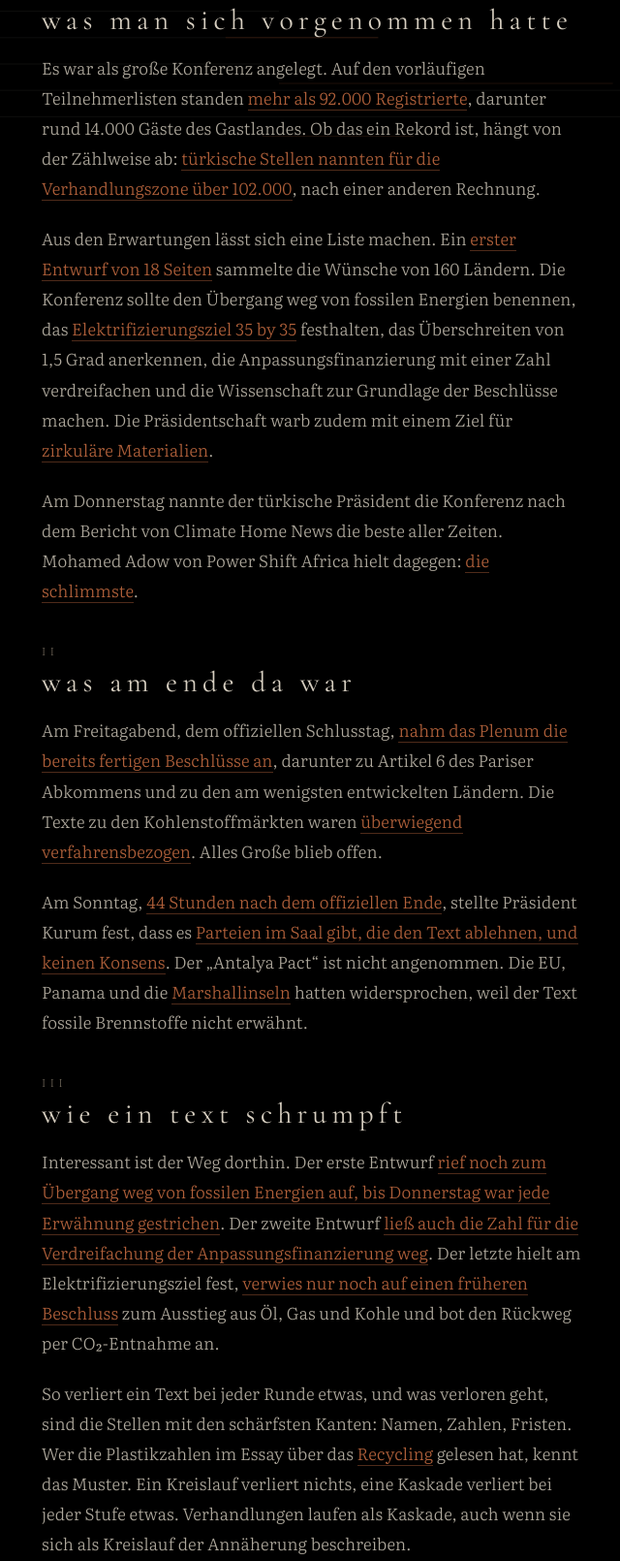
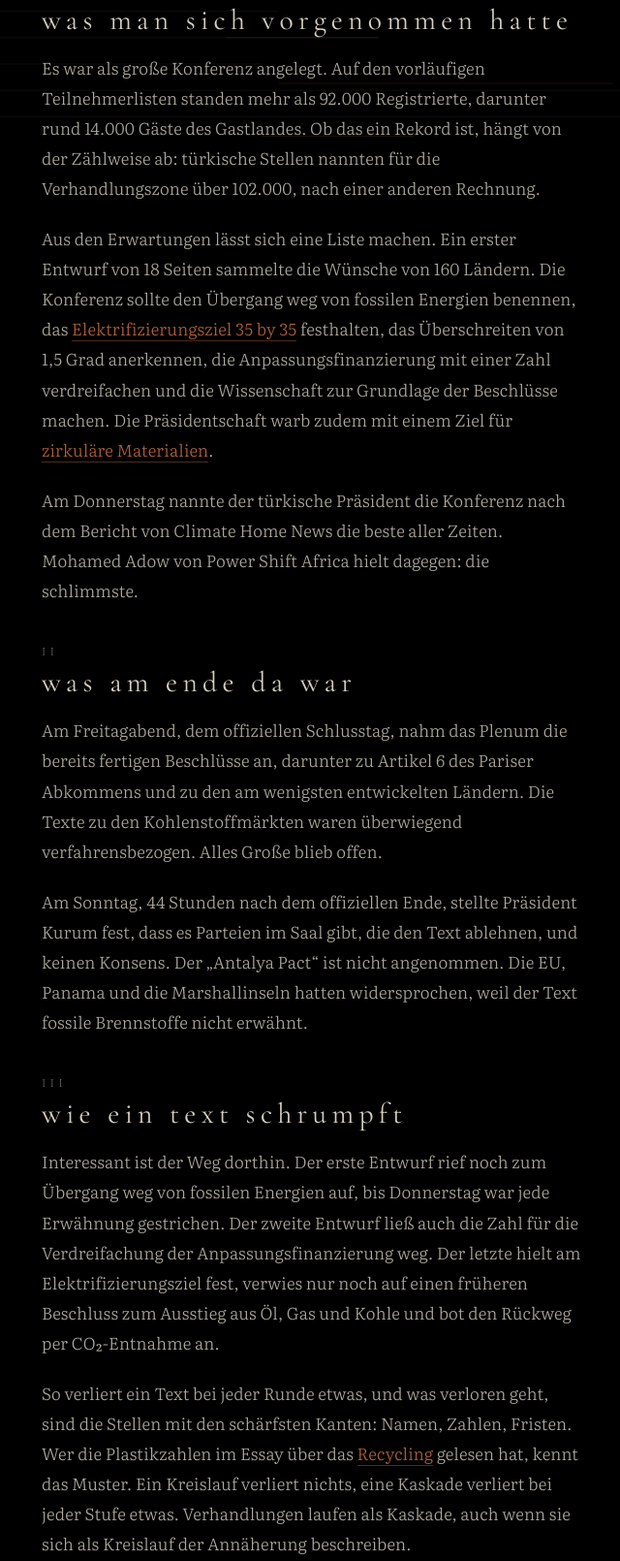
Before and after one commit to wieskoenig-ops/emergenz.art, a plain HTML site: page punkt/cop31/index.html in a window 1280 px wide. Shown: the part 502-2112 px from the top of the page at 97% size, without its empty margins (317-957 px from the left). Drawn offline with Linux system fonts and the light colour scheme.

Commit message:
COP31: externe Links im Fließtext entfernt, Quellenliste bleibt
Co-Authored-By: Claude Opus 5.5 <noreply@anthropic.com>

```diff
--- a/punkt/cop31/index.html
+++ b/punkt/cop31/index.html
@@ -256,22 +256,22 @@
     <div class="block">
       <span class="roman">I</span>
       <h2>was man sich vorgenommen hatte</h2>
-      <p>Es war als große Konferenz angelegt. Auf den vorläufigen Teilnehmerlisten standen <a href="https://www.carbonbrief.org/analysis-which-countries-have-sent-the-most-delegates-to-cop31" target="_blank" rel="noopener">mehr als 92.000 Registrierte</a>, darunter rund 14.000 Gäste des Gastlandes. Ob das ein Rekord ist, hängt von der Zählweise ab: <a href="https://www.turkiyetoday.com/nation/blue-zone-registrations-at-cop31-near-cop28-record-at-102610-3232777" target="_blank" rel="noopener">türkische Stellen nannten für die Verhandlungszone über 102.000</a>, nach einer anderen Rechnung.</p>
-      <p>Aus den Erwartungen lässt sich eine Liste machen. Ein <a href="https://www.climatechangenews.com/2026/11/16/cop31-bulletin-day-7-sharp-divisions-lower-expectations-for-cop-outcome/" target="_blank" rel="noopener">erster Entwurf von 18 Seiten</a> sammelte die Wünsche von 160 Ländern. Die Konferenz sollte den Übergang weg von fossilen Energien benennen, das <a href="https://planet.emergenz.art/elektrifizierung/">Elektrifizierungsziel 35 by 35</a> festhalten, das Überschreiten von 1,5 Grad anerkennen, die Anpassungsfinanzierung mit einer Zahl verdreifachen und die Wissenschaft zur Grundlage der Beschlüsse machen. Die Präsidentschaft warb zudem mit einem Ziel für <a href="https://planet.emergenz.art/kreislauf/">zirkuläre Materialien</a>.</p>
-      <p>Am Donnerstag nannte der türkische Präsident die Konferenz nach dem Bericht von Climate Home News die beste aller Zeiten. Mohamed Adow von Power Shift Africa hielt dagegen: <a href="https://www.climatechangenews.com/2026/11/20/cop31-bulletin-day-11-best-cop-worst-cop-weary-negotiators-seek-to-strengthen-outcome/" target="_blank" rel="noopener">die schlimmste</a>.</p>
+      <p>Es war als große Konferenz angelegt. Auf den vorläufigen Teilnehmerlisten standen mehr als 92.000 Registrierte, darunter rund 14.000 Gäste des Gastlandes. Ob das ein Rekord ist, hängt von der Zählweise ab: türkische Stellen nannten für die Verhandlungszone über 102.000, nach einer anderen Rechnung.</p>
+      <p>Aus den Erwartungen lässt sich eine Liste machen. Ein erster Entwurf von 18 Seiten sammelte die Wünsche von 160 Ländern. Die Konferenz sollte den Übergang weg von fossilen Energien benennen, das <a href="https://planet.emergenz.art/elektrifizierung/">Elektrifizierungsziel 35 by 35</a> festhalten, das Überschreiten von 1,5 Grad anerkennen, die Anpassungsfinanzierung mit einer Zahl verdreifachen und die Wissenschaft zur Grundlage der Beschlüsse machen. Die Präsidentschaft warb zudem mit einem Ziel für <a href="https://planet.emergenz.art/kreislauf/">zirkuläre Materialien</a>.</p>
+      <p>Am Donnerstag nannte der türkische Präsident die Konferenz nach dem Bericht von Climate Home News die beste aller Zeiten. Mohamed Adow von Power Shift Africa hielt dagegen: die schlimmste.</p>
     </div>
 
     <div class="block">
       <span class="roman">II</span>
       <h2>was am ende da war</h2>
-      <p>Am Freitagabend, dem offiziellen Schlusstag, <a href="https://enb.iisd.org/antalya-un-climate-change-conference-cop31-20Nov2026" target="_blank" rel="noopener">nahm das Plenum die bereits fertigen Beschlüsse an</a>, darunter zu Artikel 6 des Pariser Abkommens und zu den am wenigsten entwickelten Ländern. Die Texte zu den Kohlenstoffmärkten waren <a href="https://carbon-pulse.com/574146/" target="_blank" rel="noopener">überwiegend verfahrensbezogen</a>. Alles Große blieb offen.</p>
-      <p>Am Sonntag, <a href="https://www.manilatimes.net/2026/11/22/world/eu-will-not-endorse-climate-deal-throwing-cop31-deal-into-doubt/2475672" target="_blank" rel="noopener">44 Stunden nach dem offiziellen Ende</a>, stellte Präsident Kurum fest, dass es <a href="https://theprint.in/world/cop31-climate-talks-break-down-as-eu-others-reject-deal/3105816/" target="_blank" rel="noopener">Parteien im Saal gibt, die den Text ablehnen, und keinen Konsens</a>. Der „Antalya Pact“ ist nicht angenommen. Die EU, Panama und die <a href="https://www.inquisitr.com/eu-rejects-cop31-draft-fossil-fuels/" target="_blank" rel="noopener">Marshallinseln</a> hatten widersprochen, weil der Text fossile Brennstoffe nicht erwähnt.</p>
+      <p>Am Freitagabend, dem offiziellen Schlusstag, nahm das Plenum die bereits fertigen Beschlüsse an, darunter zu Artikel 6 des Pariser Abkommens und zu den am wenigsten entwickelten Ländern. Die Texte zu den Kohlenstoffmärkten waren überwiegend verfahrensbezogen. Alles Große blieb offen.</p>
+      <p>Am Sonntag, 44 Stunden nach dem offiziellen Ende, stellte Präsident Kurum fest, dass es Parteien im Saal gibt, die den Text ablehnen, und keinen Konsens. Der „Antalya Pact“ ist nicht angenommen. Die EU, Panama und die Marshallinseln hatten widersprochen, weil der Text fossile Brennstoffe nicht erwähnt.</p>
     </div>
 
     <div class="block">
       <span class="roman">III</span>
       <h2>wie ein text schrumpft</h2>
-      <p>Interessant ist der Weg dorthin. Der erste Entwurf <a href="https://www.cnn.com/2026/11/20/climate/cop31-talks-fossil-fuels-finance-electrification" target="_blank" rel="noopener">rief noch zum Übergang weg von fossilen Energien auf, bis Donnerstag war jede Erwähnung gestrichen</a>. Der zweite Entwurf <a href="https://www.climatechangenews.com/2026/11/20/cop31-bulletin-day-11-best-cop-worst-cop-weary-negotiators-seek-to-strengthen-outcome/" target="_blank" rel="noopener">ließ auch die Zahl für die Verdreifachung der Anpassungsfinanzierung weg</a>. Der letzte hielt am Elektrifizierungsziel fest, <a href="https://www.yahoo.com/news/science/articles/cop31-climate-talks-brink-collapse-104353041.html" target="_blank" rel="noopener">verwies nur noch auf einen früheren Beschluss</a> zum Ausstieg aus Öl, Gas und Kohle und bot den Rückweg per CO₂-Entnahme an.</p>
+      <p>Interessant ist der Weg dorthin. Der erste Entwurf rief noch zum Übergang weg von fossilen Energien auf, bis Donnerstag war jede Erwähnung gestrichen. Der zweite Entwurf ließ auch die Zahl für die Verdreifachung der Anpassungsfinanzierung weg. Der letzte hielt am Elektrifizierungsziel fest, verwies nur noch auf einen früheren Beschluss zum Ausstieg aus Öl, Gas und Kohle und bot den Rückweg per CO₂-Entnahme an.</p>
       <p>So verliert ein Text bei jeder Runde etwas, und was verloren geht, sind die Stellen mit den schärfsten Kanten: Namen, Zahlen, Fristen. Wer die Plastikzahlen im Essay über das <a href="https://planet.emergenz.art/kreislauf/">Recycling</a> gelesen hat, kennt das Muster. Ein Kreislauf verliert nichts, eine Kaskade verliert bei jeder Stufe etwas. Verhandlungen laufen als Kaskade, auch wenn sie sich als Kreislauf der Annäherung beschreiben.</p>
     </div>
 
@@ -279,8 +279,8 @@
       <span class="roman">IV</span>
       <h2>woran er scheiterte, und woran nicht</h2>
       <p>Man darf nicht übersehen, wie der Text endete. Man hätte erwartet, dass ein verwässerter Text leichter durchgeht. Er ging nicht durch, und die berichteten Einsprüche kamen daher, dass er zu weit abgeschwächt war. Er scheiterte an denen, die mehr wollten, nachdem er für die, die weniger wollten, schon aufgeweicht worden war.</p>
-      <p>Das ist die Konsensregel. Fast 200 Staaten müssen zustimmen, und <a href="https://news.un.org/en/story/2026/11/1168845" target="_blank" rel="noopener">ein einziger förmlicher Einspruch kann einen Beschluss verhindern</a>. Eine Mehrheit zählt nicht. Das System addiert keine Stimmen, es hat eine Schwelle, und sie liegt bei null Widersprüchen. Das ist eine Metapher aus der Systemtheorie und kein Befund der Politikwissenschaft, aber sie erklärt, warum zehn zusätzliche Zustimmungen nichts nützen, wenn der elfte Staat im Saal sitzt.</p>
-      <p>Nicht gescheitert ist der Text am Overshoot. Der Satz, dass 1,5 Grad fallen, <a href="https://planet.emergenz.art/overshoot/">stand im Entwurf</a>. Die berichteten Einsprüche richteten sich gegen das Fehlen der Fossilen, nicht gegen die Anerkennung des Overshoots. Auch der Streit um die Wissenschaft, den <a href="https://www.climatechangenews.com/2026/11/16/cop31-bulletin-day-7-sharp-divisions-lower-expectations-for-cop-outcome/" target="_blank" rel="noopener">ein saudisch geführter Vorstoß gegen den UN-Overshoot-Bericht</a> ausgelöst hatte, taucht in den Berichten über das Scheitern nicht als Grund auf.</p>
+      <p>Das ist die Konsensregel. Fast 200 Staaten müssen zustimmen, und ein einziger förmlicher Einspruch kann einen Beschluss verhindern. Eine Mehrheit zählt nicht. Das System addiert keine Stimmen, es hat eine Schwelle, und sie liegt bei null Widersprüchen. Das ist eine Metapher aus der Systemtheorie und kein Befund der Politikwissenschaft, aber sie erklärt, warum zehn zusätzliche Zustimmungen nichts nützen, wenn der elfte Staat im Saal sitzt.</p>
+      <p>Nicht gescheitert ist der Text am Overshoot. Der Satz, dass 1,5 Grad fallen, <a href="https://planet.emergenz.art/overshoot/">stand im Entwurf</a>. Die berichteten Einsprüche richteten sich gegen das Fehlen der Fossilen, nicht gegen die Anerkennung des Overshoots. Auch der Streit um die Wissenschaft, den ein saudisch geführter Vorstoß gegen den UN-Overshoot-Bericht ausgelöst hatte, taucht in den Berichten über das Scheitern nicht als Grund auf.</p>
     </div>
 
     <div class="block">
```
